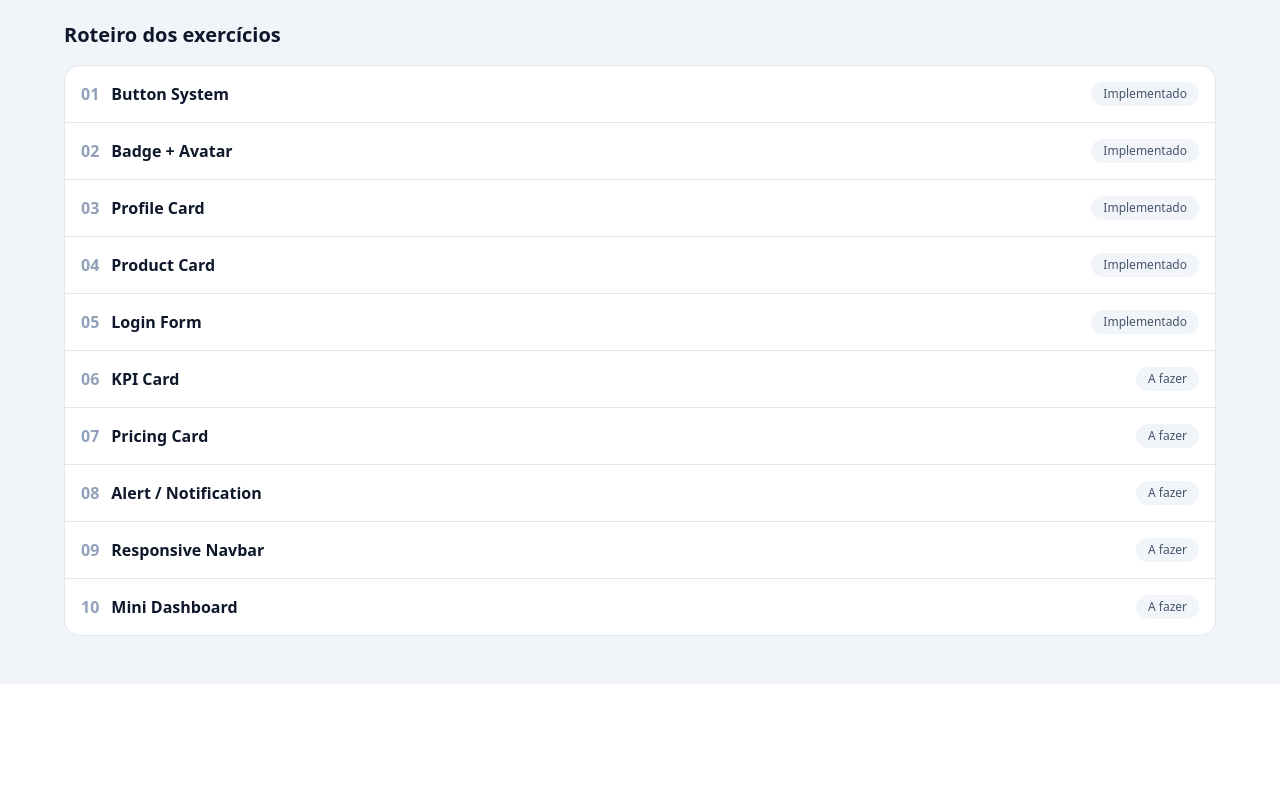
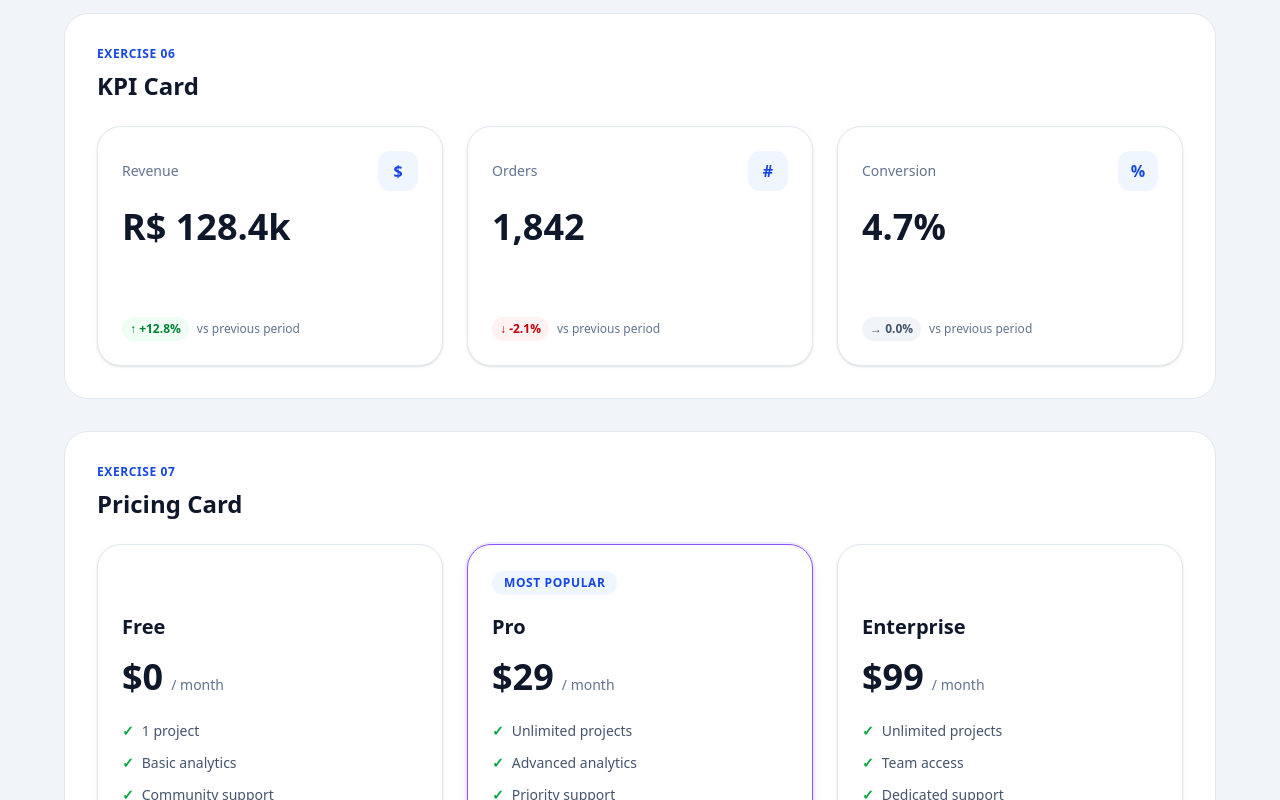
Before and after one commit to miyamiyashiro/trabalho-react-tailwind, a React (Vite) app: page / in a window 1280 px wide. Shown: the part 3400-4200 px from the top of the page. Before the commit the page ends 4084 px from the top, so only its background shows below. Built offline with nearby package versions, Linux system fonts and the light colour scheme.

Commit message:
feat: adiciona Pricing Card

```diff
--- a/src/App.jsx
+++ b/src/App.jsx
@@ -1,3 +1,5 @@
+import PricingCard from './components/PricingCard.jsx'
+import KpiCard from './components/KpiCard.jsx'
 import LoginForm from './components/LoginForm.jsx'
 import InputField from './components/InputField.jsx'
 import ProductCard from './components/ProductCard.jsx'
@@ -81,12 +83,30 @@ export default function App() {
           <h2 id="titulo-05" className="mt-2 mb-6 text-2xl font-bold">Login Form</h2>
           <div className="grid items-start gap-6 lg:grid-cols-2"><LoginForm /><div className="rounded-2xl bg-slate-50 p-6"><h3 className="mb-4 font-bold">Desafio · erro por prop</h3><InputField id="demo-error-email" label="Email" type="email" placeholder="you@example.com" error="Email inválido" /><p className="mt-4 text-sm text-slate-500">A mensagem é fixa, recebida por prop. Não há validação JavaScript.</p></div></div>
         </section>
+        <section id="exercicio-06" aria-labelledby="titulo-06" className="mt-8 scroll-mt-6 rounded-3xl border border-slate-200 bg-white p-4 sm:p-8">
+          <p className="text-xs font-bold uppercase tracking-wider text-blue-700">Exercise 06</p>
+          <h2 id="titulo-06" className="mt-2 mb-6 text-2xl font-bold">KPI Card</h2>
+          <div className="grid gap-6 md:grid-cols-3">
+  <KpiCard label="Revenue" value="R$ 128.4k" change="+12.8%" comparison="vs previous period" trend="positive" />
+  <KpiCard label="Orders" value="1,842" change="-2.1%" comparison="vs previous period" trend="negative" icon="#" />
+  <KpiCard label="Conversion" value="4.7%" change="0.0%" comparison="vs previous period" trend="neutral" icon="%" />
+</div>
+        </section>
+        <section id="exercicio-07" aria-labelledby="titulo-07" className="mt-8 scroll-mt-6 rounded-3xl border border-slate-200 bg-white p-4 sm:p-8">
+          <p className="text-xs font-bold uppercase tracking-wider text-blue-700">Exercise 07</p>
+          <h2 id="titulo-07" className="mt-2 mb-6 text-2xl font-bold">Pricing Card</h2>
+          <div className="grid gap-6 lg:grid-cols-3">
+  <PricingCard name="Free" price="$0" features={['1 project', 'Basic analytics', 'Community support']} />
+  <PricingCard name="Pro" price="$29" features={['Unlimited projects', 'Advanced analytics', 'Priority support']} highlighted />
+  <PricingCard name="Enterprise" price="$99" features={['Unlimited projects', 'Team access', 'Dedicated support']} />
+</div>
+        </section>
         <h2 className="mt-10 text-xl font-bold">Roteiro dos exercícios</h2>
         <ol className="mt-4 divide-y divide-slate-200 overflow-hidden rounded-2xl border border-slate-200 bg-white">
           {exercises.map((exercise, index) => (
             <li key={exercise} className="flex flex-wrap items-center justify-between gap-3 p-4">
               <span className="font-semibold"><span className="mr-3 text-slate-400">{String(index + 1).padStart(2, '0')}</span>{exercise}</span>
-              <span className="rounded-full bg-slate-100 px-3 py-1 text-xs font-medium text-slate-600">{index < 5 ? 'Implementado' : 'A fazer'}</span>
+              <span className="rounded-full bg-slate-100 px-3 py-1 text-xs font-medium text-slate-600">{index < 7 ? 'Implementado' : 'A fazer'}</span>
             </li>
           ))}
         </ol>
--- /dev/null
+++ b/src/components/FeatureList.jsx
@@ -0,0 +1,3 @@
+export default function FeatureList({ features }) {
+  return <ul className="my-6 flex-1 space-y-3 text-sm text-slate-600">{features.map(feature => <li key={feature} className="flex gap-2"><span aria-hidden="true" className="font-bold text-green-600">✓</span><span>{feature}</span></li>)}</ul>
+}
--- /dev/null
+++ b/src/components/KpiCard.jsx
@@ -0,0 +1,15 @@
+const trends = {
+  positive: { colors: 'bg-green-50 text-green-700', symbol: '↑', label: 'Alta' },
+  negative: { colors: 'bg-red-50 text-red-700', symbol: '↓', label: 'Queda' },
+  neutral: { colors: 'bg-slate-100 text-slate-600', symbol: '→', label: 'Estável' },
+}
+export default function KpiCard({ label, value, change, comparison, icon = '$', trend = 'positive' }) {
+  const indicator = trends[trend] ?? trends.neutral
+  return (
+    <article className="flex min-h-60 w-full flex-col rounded-3xl border border-slate-200 bg-white p-6 shadow-sm dark:border-slate-700 dark:bg-slate-800">
+      <div className="flex items-center justify-between gap-3"><p className="text-sm font-medium text-slate-500 dark:text-slate-300">{label}</p><span aria-hidden="true" className="grid size-10 shrink-0 place-items-center rounded-xl bg-blue-50 font-bold text-blue-700">{icon}</span></div>
+      <strong className="mt-4 block break-words text-4xl font-extrabold text-slate-900 dark:text-white">{value}</strong>
+      <div className="mt-auto flex flex-wrap items-center gap-2 pt-5"><span className={`rounded-full px-2 py-1 text-xs font-bold ${indicator.colors}`}><span className="sr-only">{indicator.label}: </span>{indicator.symbol} {change}</span><span className="text-xs text-slate-500 dark:text-slate-300">{comparison}</span></div>
+    </article>
+  )
+}
--- /dev/null
+++ b/src/components/Price.jsx
@@ -0,0 +1,3 @@
+export default function Price({ value, period = '/ month' }) {
+  return <p className="mt-4"><strong className="text-4xl font-extrabold">{value}</strong><span className="ml-2 text-sm text-slate-500">{period}</span></p>
+}
--- /dev/null
+++ b/src/components/PricingCard.jsx
@@ -0,0 +1,11 @@
+import Badge from './Badge.jsx'
+import Button from './Button.jsx'
+import Price from './Price.jsx'
+import FeatureList from './FeatureList.jsx'
+export default function PricingCard({ name, price, period = '/ month', features = [], highlighted = false, badge = 'Most popular' }) {
+  return <article className={`flex w-full max-w-[400px] flex-col rounded-3xl border bg-white p-6 ${highlighted ? 'border-violet-500 shadow-lg ring-2 ring-violet-100' : 'border-slate-200 shadow-sm'}`}>
+    <div className="min-h-7">{highlighted && <Badge>{badge}</Badge>}</div>
+    <h3 className="mt-4 text-xl font-bold">{name}</h3><Price value={price} period={period} /><FeatureList features={features} />
+    <Button variant={highlighted ? 'primary' : 'secondary'} fullWidth>Choose {name}</Button>
+  </article>
+}
```
